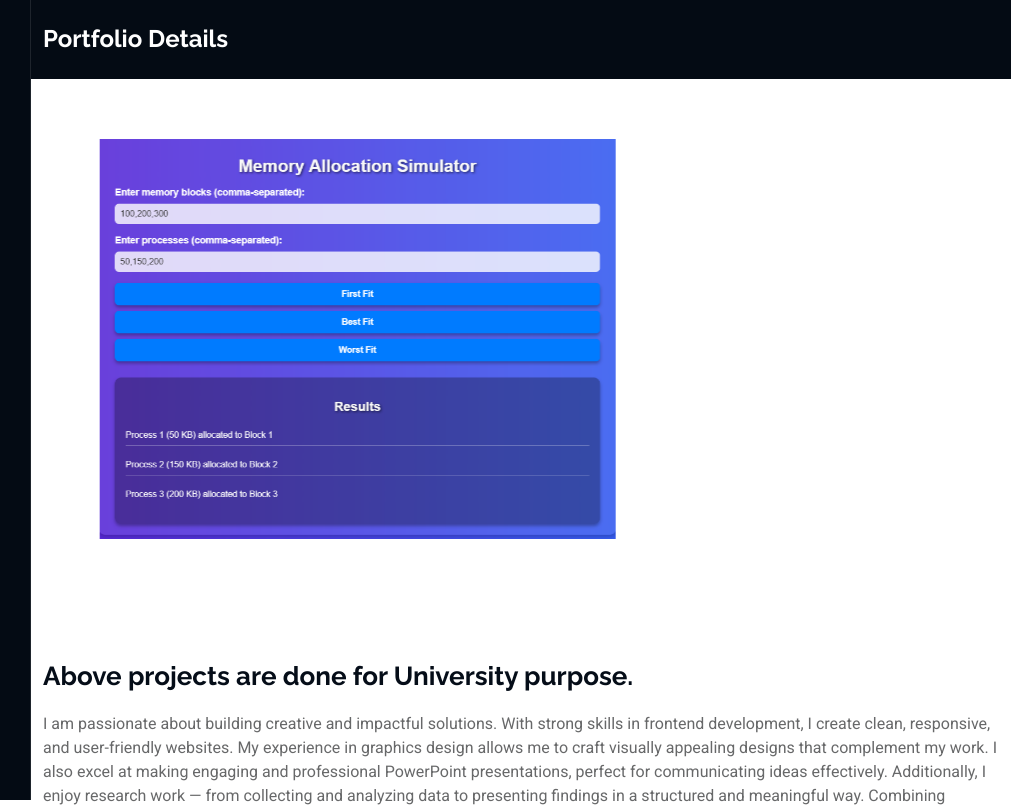
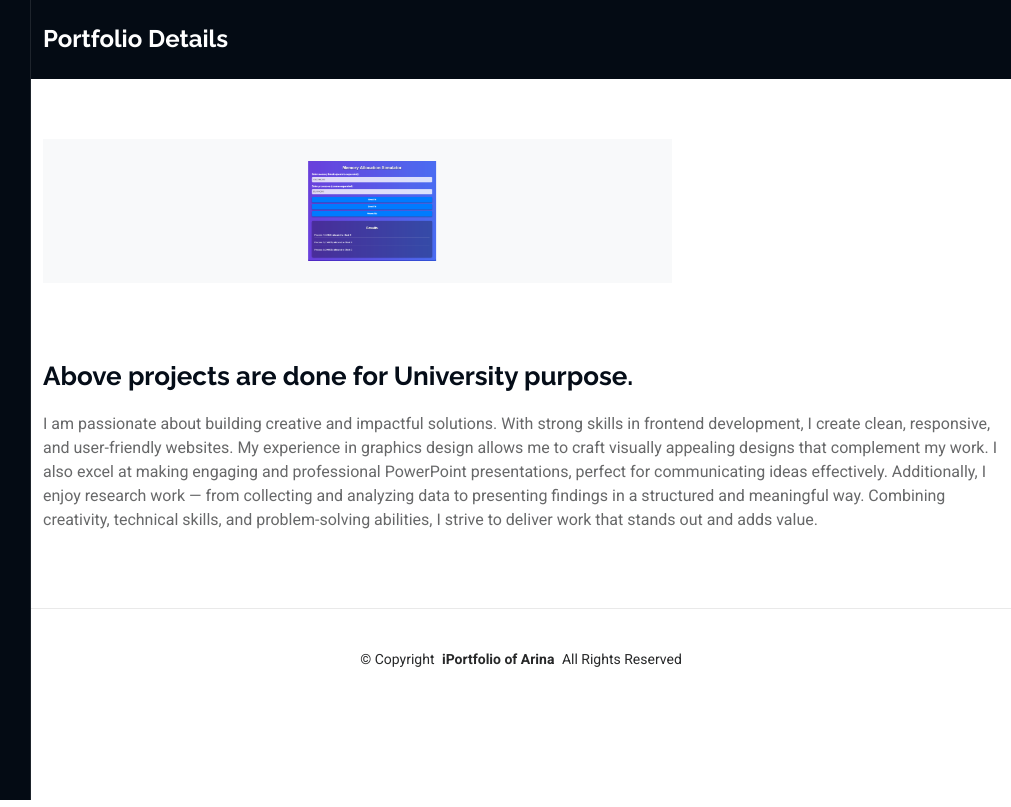
Before and after one commit to Shebria/portfolio-of-Arina, a plain HTML site: page portfolio-details.html in a window 1280 px wide. Shown: the top 807 px of the page, 269-1280 px from the left. Drawn offline with Linux system fonts and the light colour scheme.

Commit message:
Updated portfolio with new changes

```diff
--- a/assets/css/main.css
+++ b/assets/css/main.css
@@ -1343,9 +1343,9 @@ section,
 --------------------------------------------------------------*/
 .portfolio-details .portfolio-details-slider img {
   width: 100%;
-  height: 400%;          /* Keep aspect ratio */
+  height: auto;          /* Keep aspect ratio */
   object-fit: contain;   /* Prevent stretching/cropping */
-  max-height: 500px;     /* Optional: set a limit so very tall images don’t break layout */
+  max-height: 100px;     /* Optional: set a limit so very tall images don’t break layout */
   margin: 0 auto;        /* Center image if smaller than container */
   display: block;
     justify-content: center;  /* horizontal center */
@@ -1353,8 +1353,8 @@ section,
 }
 /* Make images responsive and keep aspect ratio */
 .portfolio-details .portfolio-details-slider .swiper-slide img {
-  max-width: 100%;
-  max-height: 400px;  /* adjust height as needed */
+  max-width: 800%;
+  max-height: 100px;  /* adjust height as needed */
   object-fit: contain;
   border-radius: 8px;  /* optional rounded corners */
 }
--- a/portfolio-details.html
+++ b/portfolio-details.html
@@ -32,7 +32,7 @@
   <!-- Custom Fixes -->
   <style>
     /* Fix portfolio slider images */
-    portfolio-details .portfolio-details-slider .swiper-slide {
+    .portfolio-details .portfolio-details-slider .swiper-slide {
   display: flex;
   justify-content: center;
   align-items: center;
@@ -40,8 +40,8 @@
 }
 /* Force same size for all portfolio slider images */
 .portfolio-details .portfolio-details-slider .swiper-slide img {
-  width: 400%;
-  height: 400%;   /* fixed height for consistency */
+  width: 100%;
+  height: auto;   /* fixed height for consistency */
    object-fit: contain;/* crop to fit without distortion */
   border-radius: 8px; /* optional: rounded corners */
 }
```
